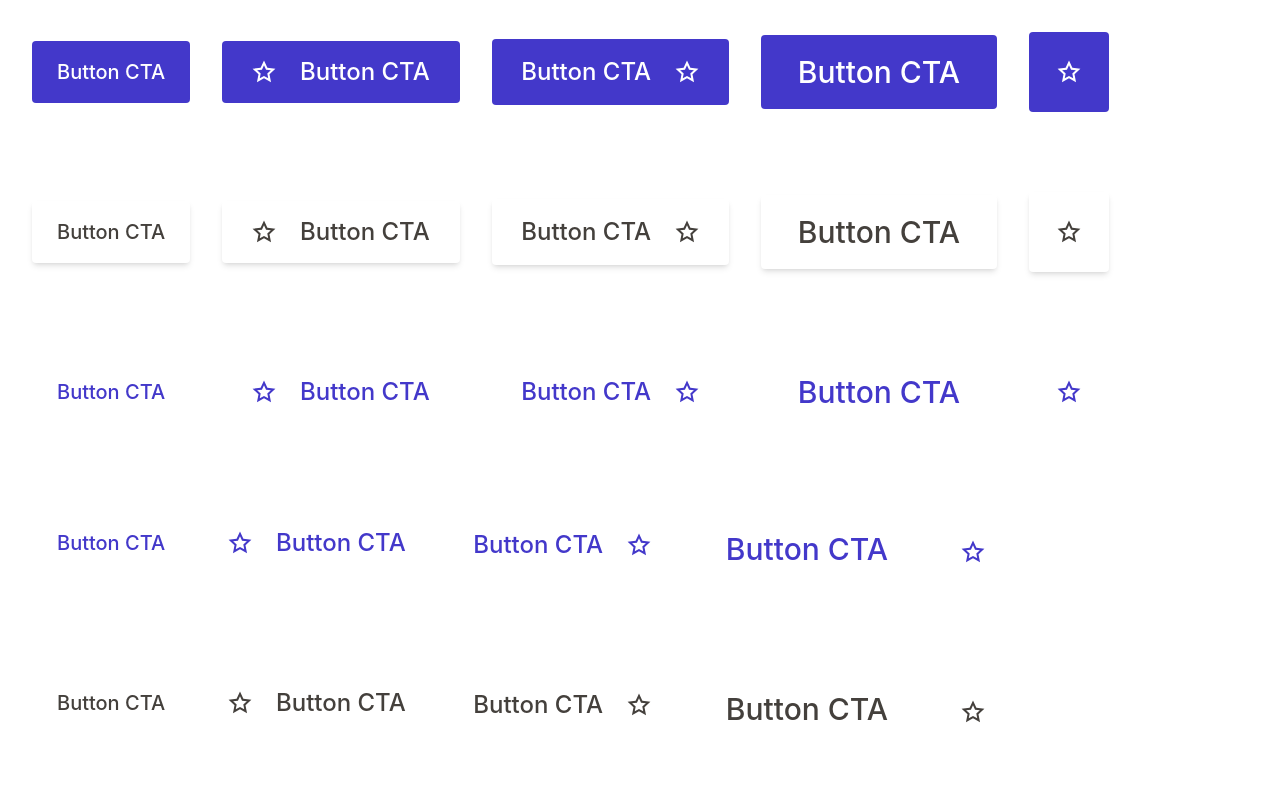
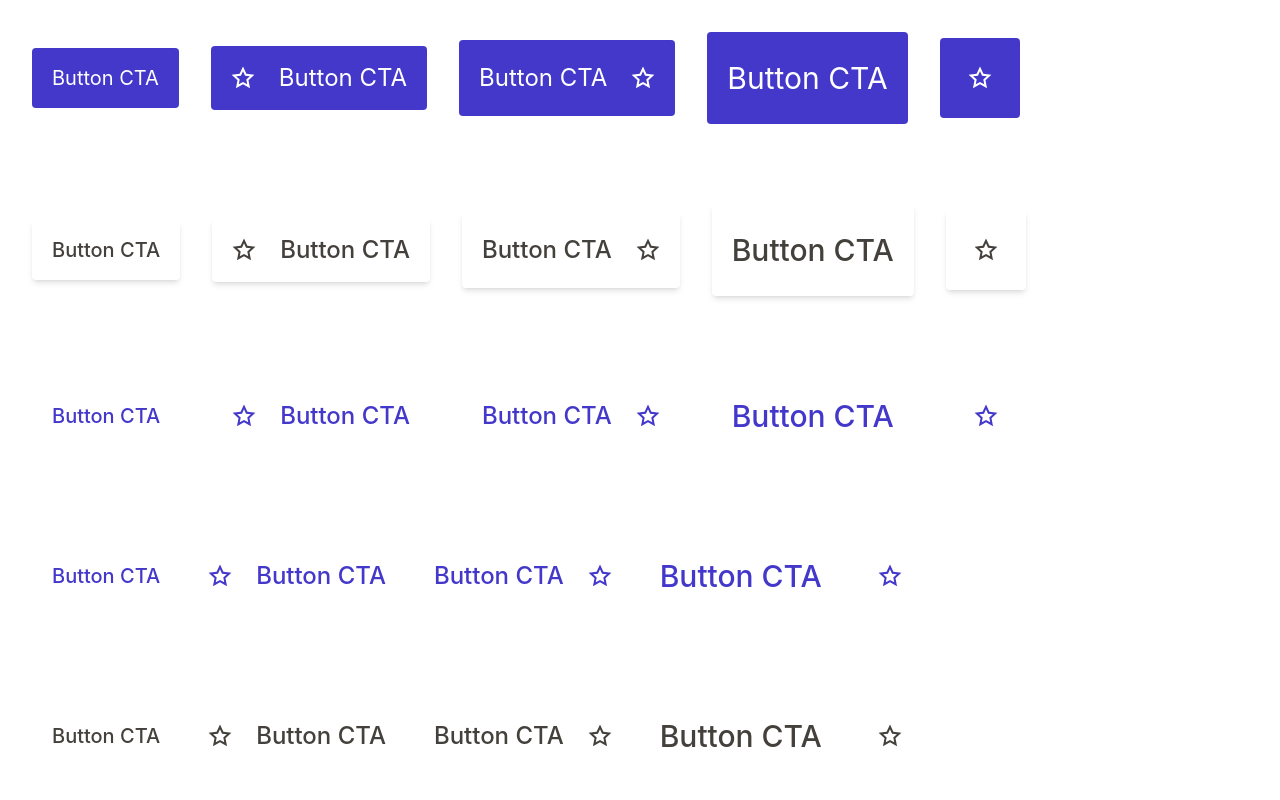
Before and after one commit to akulikoff/btn-comp, a Vue app: page / in a window 1280 px wide. Shown: the top 800 px of the page. Built offline with nearby package versions, Linux system fonts and the light colour scheme.

Commit message:
fix height

```diff
--- a/src/App.vue
+++ b/src/App.vue
@@ -13,6 +13,7 @@ const data = {
     <div class="flex flex-row flex-wrap items-center gap-8 font-normal">
       <Button
         :label="data.label"
+        :height="3"
         :lineHeight="9"
         :font-size="`text-xl`"
         :bg-color="`indigo-700`"
@@ -20,6 +21,7 @@ const data = {
       ></Button>
       <Button
         :label="data.label"
+        :height="4"
         :icon-path="data.iconPath"
         :icon-position="`left`"
         :font-size="`text-2xl`"
@@ -29,6 +31,7 @@ const data = {
       ></Button>
       <Button
         :label="data.label"
+        :height="5"
         :icon-path="data.iconPath"
         :icon-position="`right`"
         :font-size="`text-2xl`"
@@ -38,6 +41,7 @@ const data = {
       ></Button>
       <Button
         :label="data.label"
+        :height="7"
         :font-size="`text-3xl`"
         :lineHeight="15"
         :bg-color="`indigo-700`"
@@ -54,6 +58,7 @@ const data = {
       <Button
         :shadow="`shadow-md`"
         :label="data.label"
+        :height="3"
         :lineHeight="9"
         :font-size="`text-xl`"
         :bg-color="`white`"
@@ -62,6 +67,7 @@ const data = {
       <Button
         :shadow="`shadow-md`"
         :label="data.label"
+        :height="4"
         :icon-path="data.iconPath"
         :icon-position="`left`"
         :font-size="`text-2xl`"
@@ -72,6 +78,7 @@ const data = {
       <Button
         :shadow="`shadow-md`"
         :label="data.label"
+        :height="5"
         :icon-path="data.iconPath"
         :icon-position="`right`"
         :font-size="`text-2xl`"
@@ -82,6 +89,7 @@ const data = {
       <Button
         :shadow="`shadow-md`"
         :label="data.label"
+        :height="7"
         :font-size="`text-3xl`"
         :lineHeight="15"
         :bg-color="`white`"
@@ -135,7 +143,7 @@ const data = {
         :color="`indigo-700`"
       ></Button>
     </div>
-    <div class="flex flex-row flex-wrap items-start gap-2 font-medium">
+    <div class="flex flex-row flex-wrap items-center gap-2 font-medium">
       <Button
         :label="data.label"
         :lineHeight="9"
@@ -175,7 +183,7 @@ const data = {
         :color="`indigo-700`"
       ></Button>
     </div>
-    <div class="flex flex-row flex-wrap items-start gap-2 font-medium">
+    <div class="flex flex-row flex-wrap items-center gap-2 font-medium">
       <Button
         :label="data.label"
         :lineHeight="9"
@@ -218,6 +226,7 @@ const data = {
     <div class="flex flex-row flex-wrap items-center gap-8 font-normal">
       <Button
         :label="data.label"
+        :height="3"
         :lineHeight="9"
         :font-size="`text-xl`"
         :bg-color="`red-500`"
@@ -225,6 +234,7 @@ const data = {
       ></Button>
       <Button
         :label="data.label"
+        :height="4"
         :icon-path="data.iconPath"
         :icon-position="`left`"
         :font-size="`text-2xl`"
@@ -234,6 +244,7 @@ const data = {
       ></Button>
       <Button
         :label="data.label"
+        :height="5"
         :icon-path="data.iconPath"
         :icon-position="`right`"
         :font-size="`text-2xl`"
@@ -243,6 +254,7 @@ const data = {
       ></Button>
       <Button
         :label="data.label"
+        :height="7"
         :font-size="`text-3xl`"
         :lineHeight="15"
         :bg-color="`red-500`"
--- a/src/components/Button.vue
+++ b/src/components/Button.vue
@@ -38,6 +38,7 @@ const classArray = computed((): string[] => {
     `${props.fontSize}`,
     `size-${props.size}`,
     `${props.shadow}`,
+    `py-${props.height}`,
   ];
 });
 const iconPosition = computed(() => {
@@ -73,6 +74,9 @@ const props = defineProps({
     required: true,
     default: "white",
   },
+  height: {
+    type: Number,
+  },
   size: {
     type: Number,
   },
@@ -91,7 +95,7 @@ const props = defineProps({
 <template>
   <button
     type="button"
-    class="flex flex-row justify-center items-center gap-6 min-w-max rounded"
+    class="flex flex-row justify-center items-center gap-6 px-5 min-w-max rounded"
     :class="classArray"
   >
     <span v-if="label">{{ label }}</span>
--- a/src/style.css
+++ b/src/style.css
@@ -22,41 +22,6 @@ a:hover {
   color: #535bf2;
 }
 
-body {
-  margin: 0;
-  place-items: center;
-  min-width: 320px;
-  min-height: 100vh;
-}
-
-h1 {
-  font-size: 3.2em;
-  line-height: 1.1;
-}
-
-button {
-  border-radius: 8px;
-  border: 1px solid transparent;
-  padding: 0.6em 1.2em;
-  font-size: 1em;
-  font-weight: 500;
-  font-family: inherit;
-  background-color: #1a1a1a;
-  cursor: pointer;
-  transition: border-color 0.25s;
-}
-button:hover {
-  border-color: #646cff;
-}
-button:focus,
-button:focus-visible {
-  outline: 4px auto -webkit-focus-ring-color;
-}
-
-.card {
-  padding: 2em;
-}
-
 #app {
   max-width: 1280px;
   margin: 0 auto;
```
